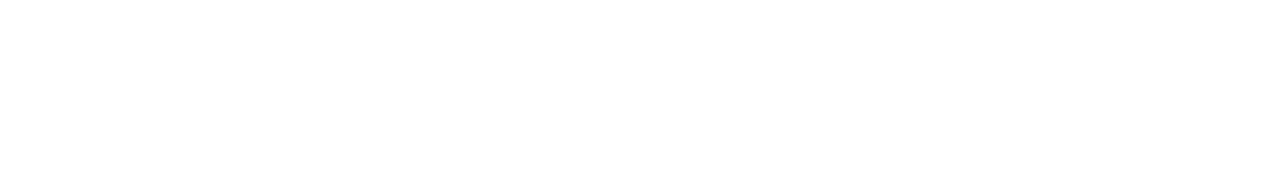
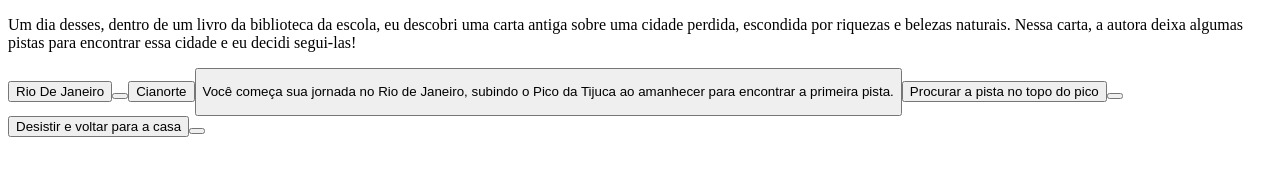
Before and after one commit to Lucas-Oliveira19/criando-uma-aventura-, a plain HTML site: page index.html in a window 1280 px wide. Drawn offline with Linux system fonts and the light colour scheme.

Commit message:
Add files via upload

```diff
--- a/index.html
+++ b/index.html
@@ -1,11 +1,29 @@
 <!DOCTYPE html>
 <html lang="pt-BR">
+
 <head>
     <meta charset="UTF-8">
     <meta name="viewport" content="width=device-width, initial-scale=1.0">
     <title>Em busca da cidade perdida</title>
 </head>
 <body>
+<main>
+        <div class="passo" id="passo-0">
+<p>Um dia desses, dentro de um livro da biblioteca da escola, eu descobri uma carta antiga sobre uma cidade perdida, escondida por riquezas e belezas naturais. Nessa carta, a autora deixa algumas pistas para encontrar essa cidade e eu decidi segui-las!</p>
+<button class="btn-proximo" data-proxima="1">Rio De Janeiro <button>
+ <button class="btn-proximo" data-proxima="2">Cianorte <button>
+<div>
+
+  <div class="passo" id="passo-1">
+<p>Você começa sua jornada no Rio de Janeiro, subindo o Pico da Tijuca ao amanhecer para encontrar a primeira pista.</p>
+<button class="btn-proximo" data-proxima="3">Procurar a pista no topo do pico <button>
+ <button class="btn-proximo" data-proxima="4">Desistir e voltar para a casa  <button>
+<div>
+
+<main>
+
+
 
 </body>
+
 </html>
```
